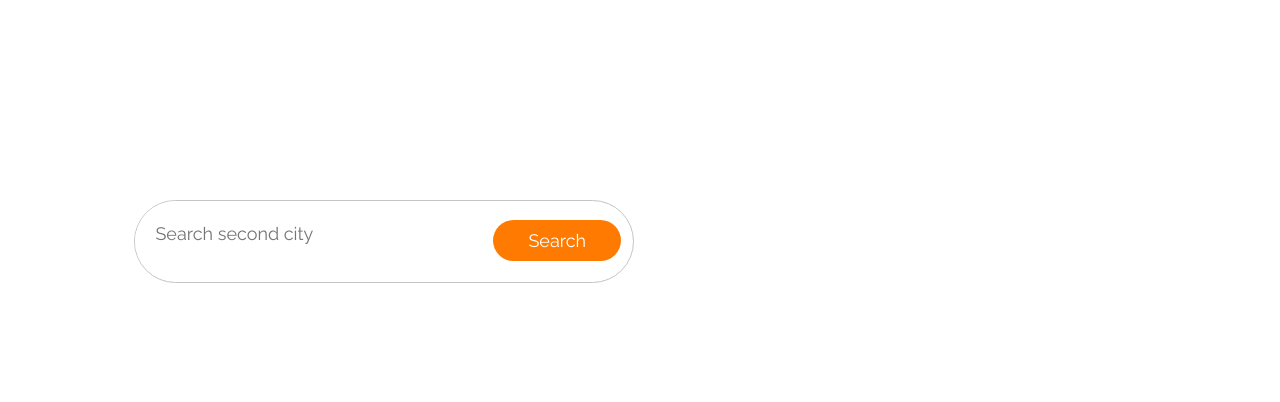
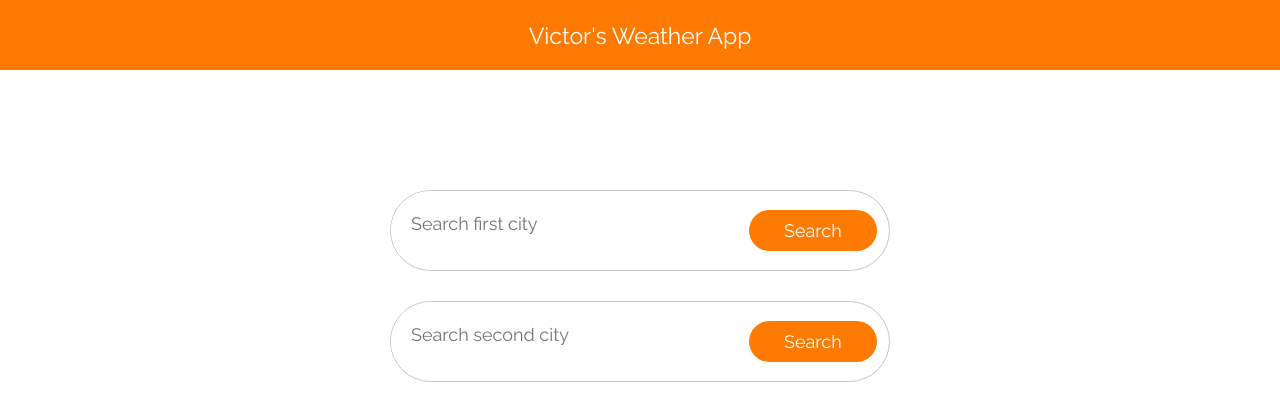
Before and after one commit to Veektaw/Weather-App, a Django app: template weatherapp/templates/index.html in a window 1280 px wide. Shown: the top 402 px of the page. Run offline with Django 4.2, Linux system fonts and the light colour scheme; the template is opened without the code that fills it, so the values that code supplies are empty.

Commit message:
Added search and nav

```diff
--- a/weatherapp/static/frontpage.css
+++ b/weatherapp/static/frontpages.css
@@ -6,12 +6,38 @@
   padding: 0;
   box-sizing: border-box;
   font-family: "Raleway";
-
 }
 
-body,
-input {
-  font-family: "Raleway";
+
+.parentDiv {
+  width: 100%;
+  background-color: #FF7A00;
+  color: white;
+  height: 70px;
+}
+
+.nav {
+  text-align: center;
+}
+
+ul li{
+  display: inline-block;
+  padding: 0 5px;
+}
+
+li {
+  margin-top: 22px;
+  font-size: 23px;
+}
+
+
+
+
+form {
+  margin-top: 0;
+  margin-right: auto;
+  margin-left: auto;
+  padding: 0;
 }
 
 .search{
@@ -21,7 +47,9 @@ input {
     display: flex;
     border-radius: 50px;
     font-size: 18px;
-    position: relative;
+    margin-top: 30px;
+    margin-right: auto;
+    margin-left: auto;
     left:30%;
     top:200px;
 }
--- a/weatherapp/templates/index.html
+++ b/weatherapp/templates/index.html
@@ -5,25 +5,37 @@
   <meta charset="UTF-8">
   <meta name="viewport" content="width=device-width, initial-scale=1.0">
   <meta http-equiv="X-UA-Compatible" content="ie=edge">
-  <link rel="stylesheet" href="{% static 'frontpage.css' %}">
+  <link rel="stylesheet" href="{% static 'frontpages.css' %}">
   <title>Weather app</title>
 </head>
 
 <body>
 
+  <div class="parentDiv">
+    <div class="nav">
+      <ul>
+        <li>Victor's Weather App</li>
+      </ul>
+    </div>
+  </div>
 
-  <form method="post" style="width: 35%;">
-    <div class="search">
-     <input type="text" name="city2" placeholder="Search second city">
+    <form method="post" style="margin-top: 0;">
+    <div class="search" style="margin-top: 120px;">
+
+     <input type="text" name="city2" placeholder="Search first city">
      <div class="button-src">
          <button>Search</button>
 
      </div>
+    </div>
     </form>
 
 
-<form method="post" style="width: 35%;">
+
+
+    <form>
       <div class="search">
+
        <input type="text" name="city2" placeholder="Search second city">
        <div class="button-src">
            <button>Search</button>
@@ -35,5 +47,6 @@
 
 
 
+
 </body>
 </html>
```
Lines whose indentation alone changed are shown as unchanged.
